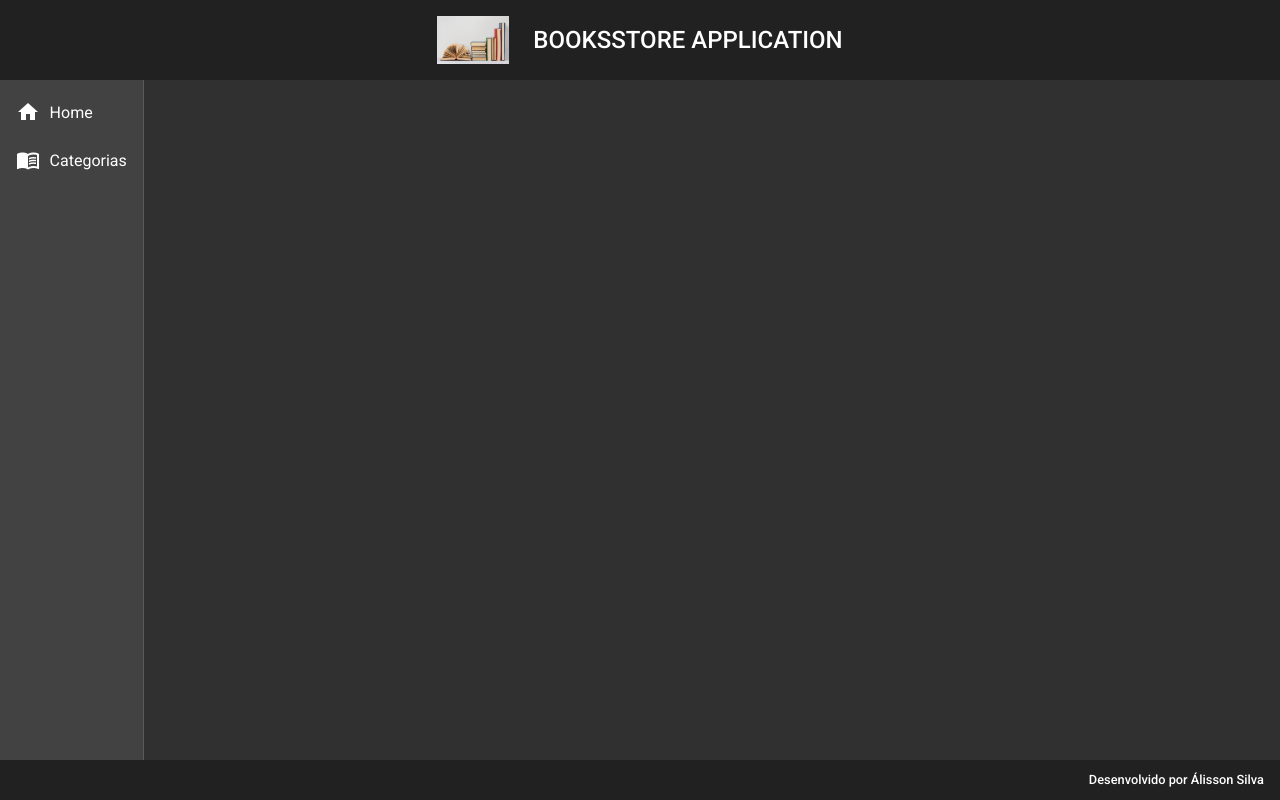
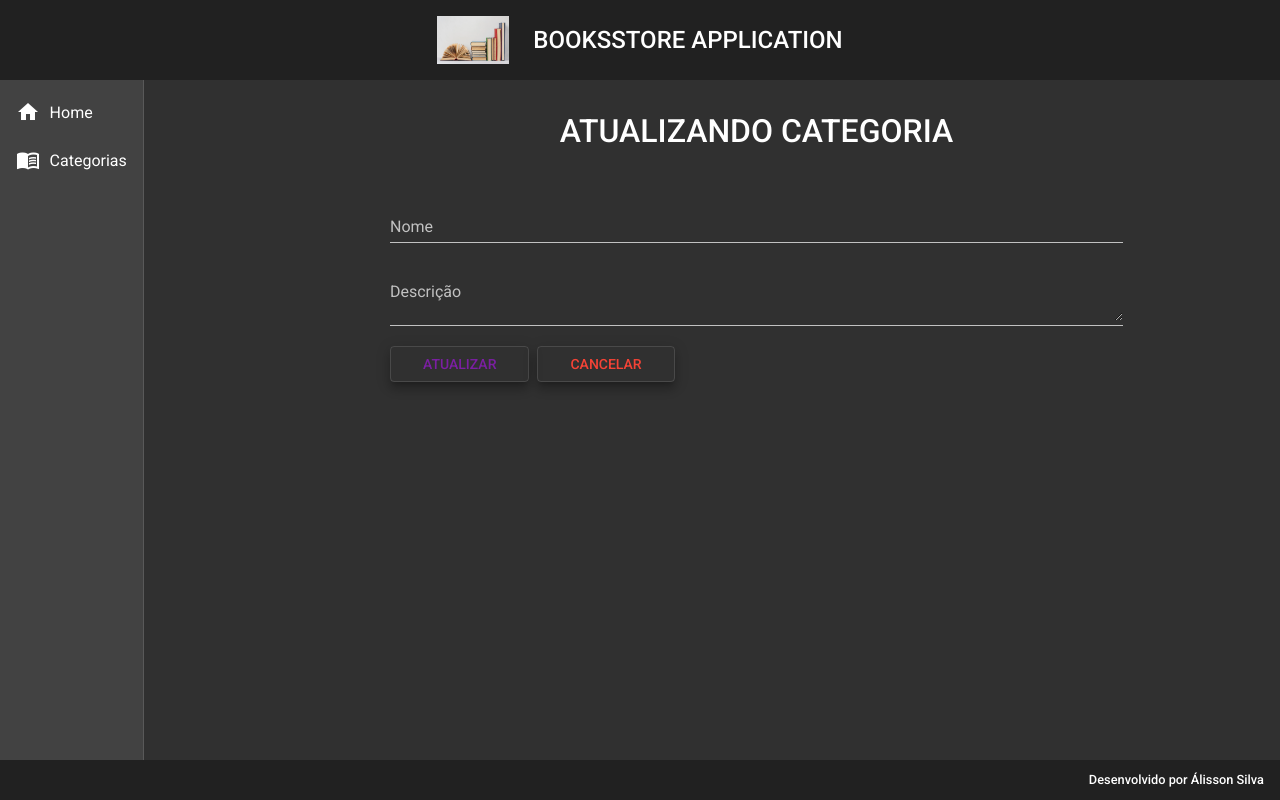
Before and after one commit to alissonos/bookstore-frontend, an Angular app: page /categorias/update/1 in a window 1280 px wide. Before the commit this address led to /. Built offline with nearby package versions, Linux system fonts and the light colour scheme; no server answers.

Commit message:
UPDATE para Categoria

```diff
--- a/src/app/app-routing.module.ts
+++ b/src/app/app-routing.module.ts
@@ -3,6 +3,7 @@
 import { CategoriaCreateComponent } from "./components/views/categoria/categoria-create/categoria-create.component";
 import { CategoriaDeleteComponent } from "./components/views/categoria/categoria-delete/categoria-delete.component";
 import { CategoriaReadComponent } from "./components/views/categoria/categoria-read/categoria-read.component";
+import { CategoriaUpdateComponent } from "./components/views/categoria/categoria-update/categoria-update.component";
 import { HomeComponent } from "./components/views/home/home.component";
 
 const routes: Routes = [
@@ -22,6 +23,10 @@
     path: "categorias/delete/:id",
     component: CategoriaDeleteComponent,
   },
+  {
+    path: "categorias/update/:id",
+    component: CategoriaUpdateComponent,
+  },
 ];
 
 @NgModule({
--- a/src/app/app.module.ts
+++ b/src/app/app.module.ts
@@ -24,6 +24,7 @@
 import { CategoriaCreateComponent } from "./components/views/categoria/categoria-create/categoria-create.component";
 import { FormsModule } from "@angular/forms";
 import { CategoriaDeleteComponent } from './components/views/categoria/categoria-delete/categoria-delete.component';
+import { CategoriaUpdateComponent } from './components/views/categoria/categoria-update/categoria-update.component';
 
 @NgModule({
   declarations: [
@@ -35,6 +36,7 @@
     CategoriaReadComponent,
     CategoriaCreateComponent,
     CategoriaDeleteComponent,
+    CategoriaUpdateComponent,
   ],
   imports: [
     BrowserModule,
--- a/src/app/components/views/categoria/categoria-read/categoria-read.component.html
+++ b/src/app/components/views/categoria/categoria-read/categoria-read.component.html
@@ -41,7 +41,7 @@
       <ng-container matColumnDef="acoes">
         <th class="mat-header" mat-header-cell *matHeaderCellDef> AÇÕES </th>
         <td mat-cell *matCellDef="let row">
-          <a class="edit" href="#">
+          <a class="edit" routerLink="update/{{ row.id }}">
             <i class="material-icons">edit</i>
           </a>
           <a class="delete" routerLink="delete/{{ row.id }}">
--- /dev/null
+++ b/src/app/components/views/categoria/categoria-update/categoria-update.component.css
@@ -0,0 +1,26 @@
+form {
+    text-align: center;
+    width: 70%;
+    margin: 2rem auto 0 auto;
+}
+
+h1 {
+    font-size: 2rem;
+    font-weight: 500;
+    margin-bottom: 3rem;
+}
+
+.form {
+    width: 100%;
+}
+
+.buttons {
+    width: 100%;
+    text-align: start;
+}
+
+button {
+    margin-right: .5rem;
+    padding-right: 2rem;
+    padding-left: 2rem;
+}
--- /dev/null
+++ b/src/app/components/views/categoria/categoria-update/categoria-update.component.html
@@ -0,0 +1,19 @@
+<form>
+    <h1>ATUALIZANDO CATEGORIA</h1>
+
+    <mat-form-field class="form">
+        <mat-label>Nome</mat-label>
+        <input matInput [(ngModel)]="categoria.nome" type="text" name="nome" placeholder="Ex. Computação">
+    </mat-form-field>
+
+    <mat-form-field class="form">
+        <mat-label>Descrição</mat-label>
+        <textarea matInput [(ngModel)]="categoria.descricao" type="text" name="descricao" placeholder="Ex. Livros de Computação"></textarea>
+    </mat-form-field>
+
+    <div class="buttons">
+        <button (click)="update()" class="mat-elevation-z8" mat-stroked-button color="primary">ATUALIZAR</button>
+        <button (click)="cancel()" class="mat-elevation-z8" mat-stroked-button color="warn">CANCELAR</button>
+    </div>
+
+</form>
--- /dev/null
+++ b/src/app/components/views/categoria/categoria-update/categoria-update.component.ts
@@ -0,0 +1,48 @@
+import { Component, OnInit } from "@angular/core";
+import { ActivatedRoute, Router } from "@angular/router";
+import { Categoria } from "../categoria.model";
+import { CategoriaService } from "../categoria.service";
+
+@Component({
+  selector: "app-categoria-update",
+  templateUrl: "./categoria-update.component.html",
+  styleUrls: ["./categoria-update.component.css"],
+})
+export class CategoriaUpdateComponent implements OnInit {
+  categoria: Categoria = {
+    id: "",
+    nome: "",
+    descricao: "",
+  };
+
+  constructor(
+    private service: CategoriaService,
+    private route: ActivatedRoute,
+    private router: Router
+  ) {}
+
+  ngOnInit(): void {
+    this.categoria.id = this.route.snapshot.paramMap.get("id")!;
+    this.findById();
+  }
+
+  findById(): void {
+    this.service.findById(this.categoria.id!).subscribe((resposta) => {
+      this.categoria.nome = resposta.nome
+      this.categoria.descricao = resposta.descricao
+    });
+  }
+
+  update(): void {
+    this.service.update(this.categoria).subscribe((resposta) => {
+      this.router.navigate(['categorias'])
+      this.service.mensagem('Categoria atualizada com sucesso')
+    }, err => {
+      this.service.mensagem('Validar se todos os campos estão preenchidos corretamente.')
+    })
+  }
+
+  cancel(): void {
+    this.router.navigate(['categorias'])
+  }
+}
--- a/src/app/components/views/categoria/categoria.service.ts
+++ b/src/app/components/views/categoria/categoria.service.ts
@@ -34,6 +34,11 @@
     return this.http.delete<void>(url)
   }
 
+  update(categoria: Categoria): Observable<void> {
+    const url = `${this.baseUrl}/categorias/${categoria.id}`
+    return this.http.put<void>(url, categoria)
+  }
+
   mensagem(str: String): void {
     this._snack.open(`${str}`, 'OK', {
       horizontalPosition: 'end',
```
